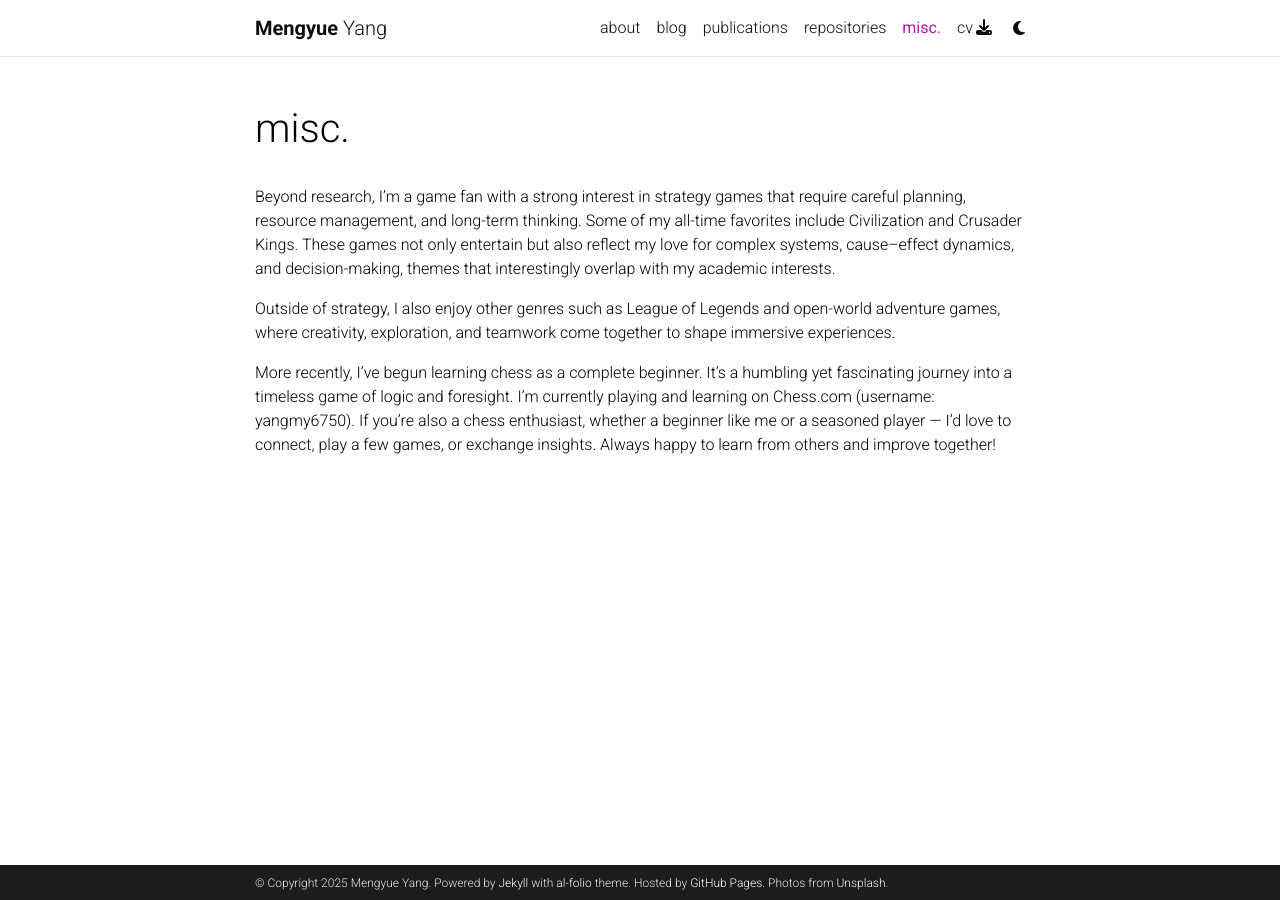
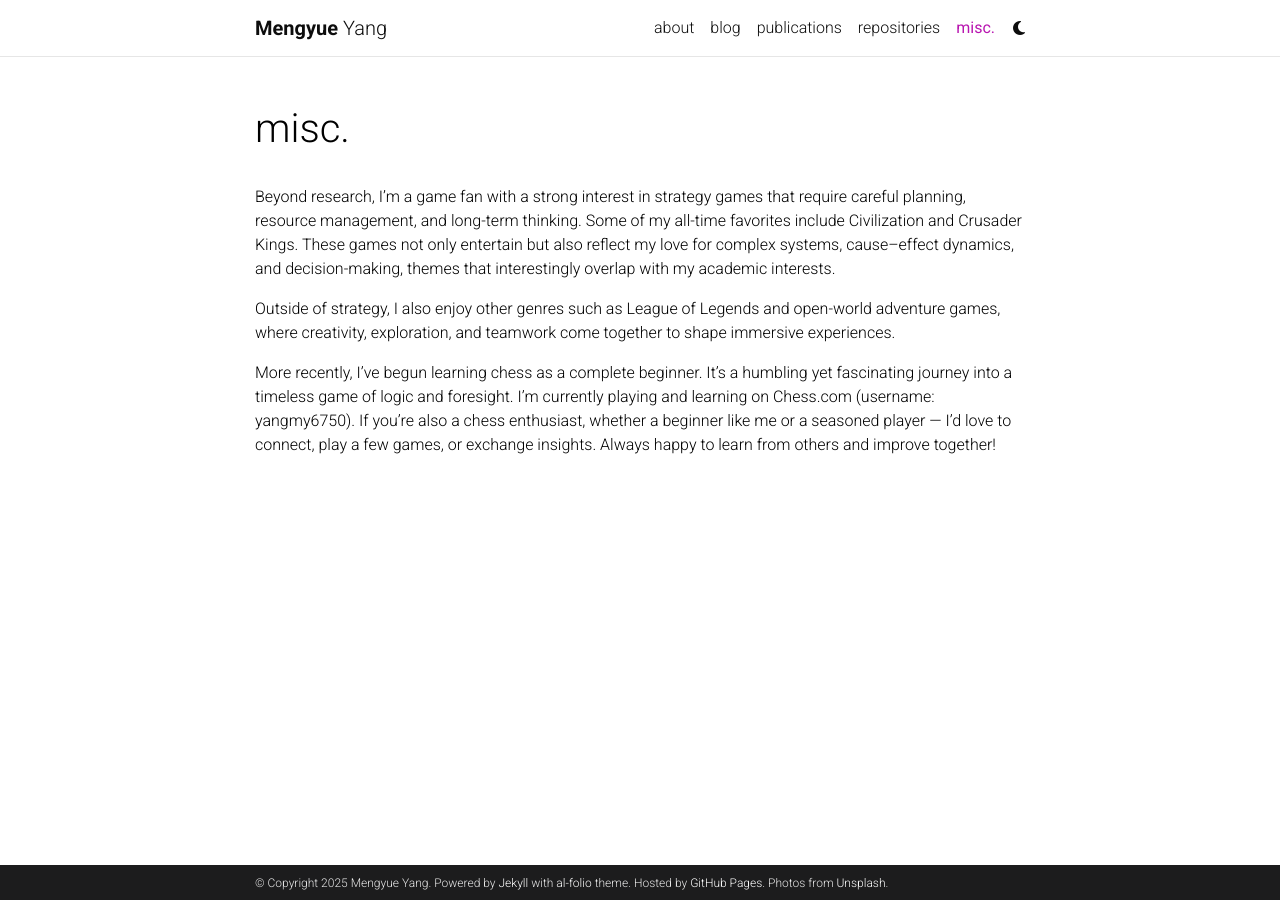
Before and after one commit to ymy4323460/ymy4323460.github.io, a Jekyll site: the page built from _pages/misc.md, in a window 1280 px wide. Built offline with Jekyll 4.4.1, drawn with Linux system fonts in a browser that asks for light colours; comment, search, counter and statistics services are not loaded; a style sheet for code colours, icons or effects is not loaded.

Commit message:
Update header.html

```diff
--- a/_includes/header.html
+++ b/_includes/header.html
@@ -94,7 +94,7 @@
               {%- endif -%}
               {%- endif -%}
               {% endfor -%}
-            <li class="nav-item"><a class="nav-link" href="/assets/pdf/mengyue_cv.pdf" target="_blank">cv<i class="fas fa-download"></i></a></li>
+            <!-- <li class="nav-item"><a class="nav-link" href="/assets/pdf/mengyue_cv.pdf" target="_blank">cv<i class="fas fa-download"></i></a></li>  -->
 
               {%- if site.enable_darkmode %}
 
```
